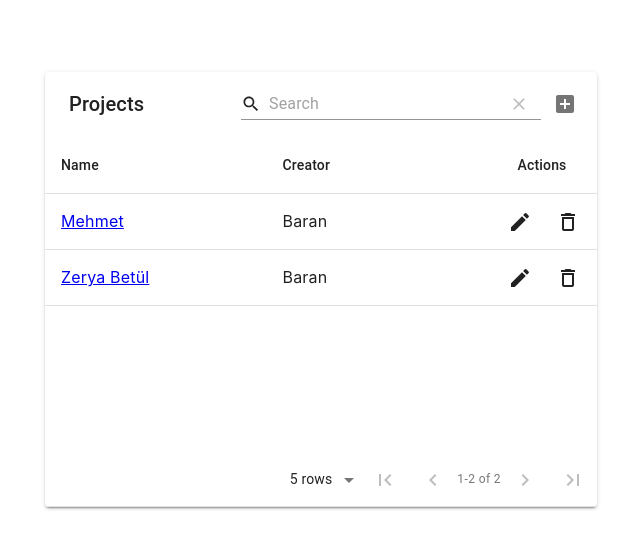
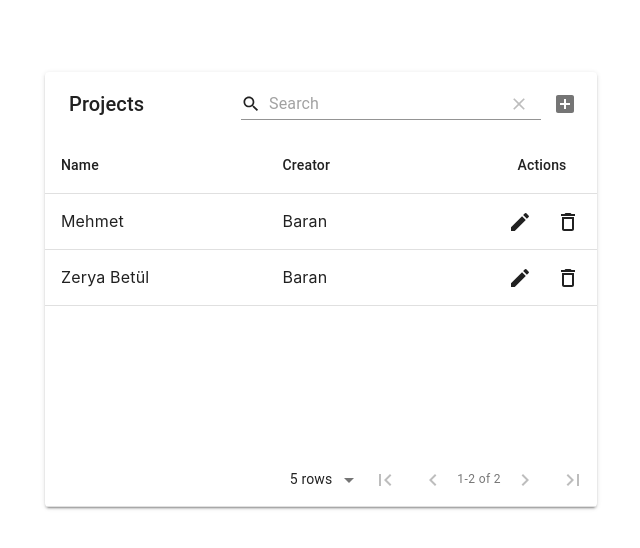
Before and after one commit to zchen8-hub/gene, a React (Create React App) app: page /selectProject in a window 1280 px wide. Shown: the top 548 px of the page, without its empty margins (319-959 px from the left). Built offline with nearby package versions, Linux system fonts and the light colour scheme.

Commit message:
Update SelectProject.js

```diff
--- a/src/view/SelectProject.js
+++ b/src/view/SelectProject.js
@@ -26,7 +26,6 @@ export default function SelectProject() {
             {
                 title: 'Name',
                 field: 'name',
-                render: rowData => <a href="#" onClick={fetchData(rowData)}>{rowData.name}</a>
             },
             {
                 title: 'Creator',
@@ -39,10 +38,6 @@ export default function SelectProject() {
             { name: 'Zerya Betül', creator: 'Baran', projectId: '2' },
         ],
     });
-
-    function fetchData(rowData) {
-        console.log("Project " + rowData.projectId + " clicked!");
-    }
 
     const useStyles = makeStyles((theme) => ({
         container: {
@@ -82,14 +77,11 @@ export default function SelectProject() {
                 options={{
                     actionsColumnIndex: -1
                 }}
-                actions={[
-                    // {
-                    //     icon: 'add',
-                    //     tooltip: 'Create Project',
-                    //     isFreeAction: true,
-                    //     onClick: (event) => alert("You want to add a new row")
-                    // }
-                ]}
+                onRowClick={(
+                    (event, selectedRow) => {
+                        //fetchAPI
+                        alert(selectedRow.projectId);
+                    })}
                 editable={{
                     onRowAdd: (newData) =>
                         new Promise((resolve) => {
```
